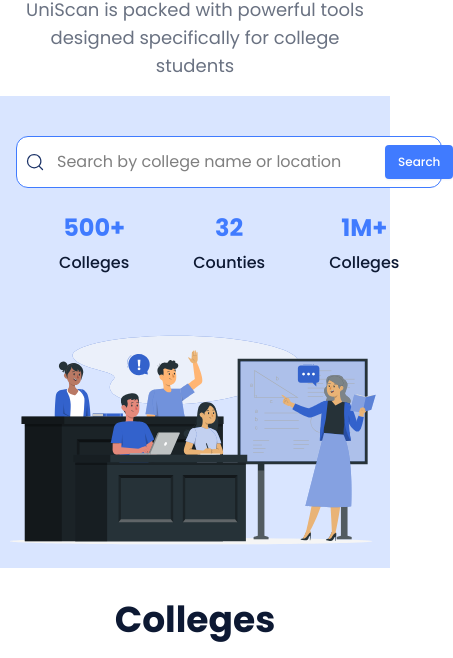
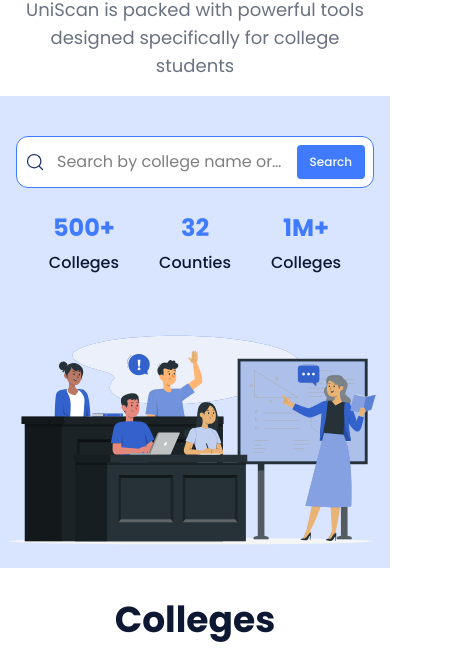
Before and after one commit to Light-C-O/app_website, a website: page colleges.html in a window 390 px wide. Shown: the part 186-844 px from the top of the page, 453 px wide, since content can reach past the window. Drawn offline with Linux system fonts and the light colour scheme.

Commit message:
an attempt to fix the stats row and search bar

```diff
--- a/colleges.html
+++ b/colleges.html
@@ -39,12 +39,15 @@
         <div class="bg-vibe-100 md:mt-5 sm:mt-15 pt-10">
             <div class="grid gap-4 mb-8 mx-auto max-w-xl md:max-w-4xl px-4">
                 <!-- search box -->
-                <form class="bg-white border border-vibe-500 rounded-xl p-2 flex items-center gap-3 w-full mb-2">
-                        <img src="img/search_icon.svg" alt="search_icon" class="w-5 h-5">
-                        <input type="text" placeholder="Search by college name or location" class="flex-1 outline-none truncate">
-                        <button type="button" class="text-white bg-vibe-500 hover:bg-vibe-700 border border-transparent focus:ring-4 focus:ring-brand-medium shadow-xs font-medium leading-5 rounded text-xs px-3 py-1.5 focus:outline-none">Search</button>
+                <form class="bg-white border border-vibe-500 rounded-xl p-2 flex items-center gap-3 w-full mb-2 min-w-0">
+                        <img src="img/search_icon.svg" alt="search_icon" class="shrink-0 w-5 h-5">
+                        <input
+                        type="text"
+                        placeholder="Search by college name or location"
+                        class="flex-1 min-w-0 outline-none truncate">
+                        <button type="button" class=" shrink-0 text-white bg-vibe-500 hover:bg-vibe-700 border border-transparent focus:ring-4 focus:ring-brand-medium shadow-xs font-medium leading-5 rounded text-xs px-3 py-1.5 focus:outline-none">Search</button>
                 </form>
-                <div class="flex justify-center gap-16 md:gap-40 md:mt-5">
+                <div class="flex justify-center gap-10 md:gap-20 md:mt-5">
                     <div class="text-2xl font-bold text-vibe-500 text-center md:text-3xl">500+ <br><span class="text-minimum text-vibe-900 font-medium md:text-xl">Colleges</span></div>
                     <div class="text-2xl font-bold text-vibe-500 text-center md:text-3xl">32 <br><span class="text-minimum text-vibe-900 font-medium md:text-xl">Counties</span></div>
                     <div class="text-2xl font-bold text-vibe-500 text-center md:text-3xl">1M+ <br><span class="text-minimum text-vibe-900 font-medium md:text-xl">Colleges</span></div>
```
Also changed, not shown: dist/output.css.
